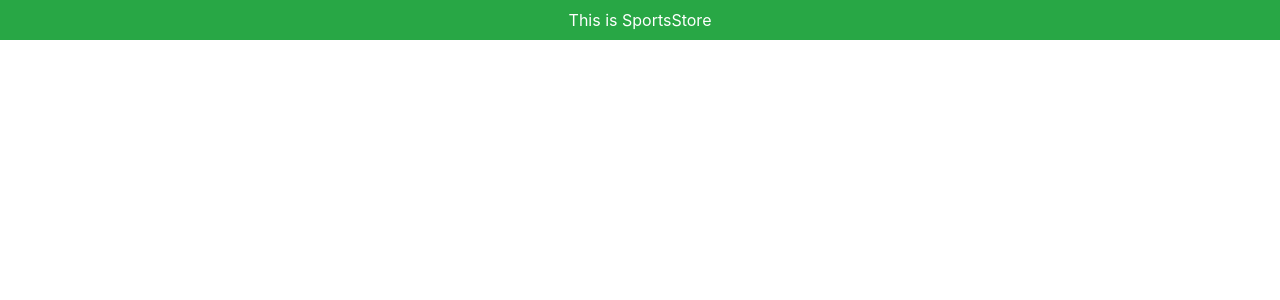
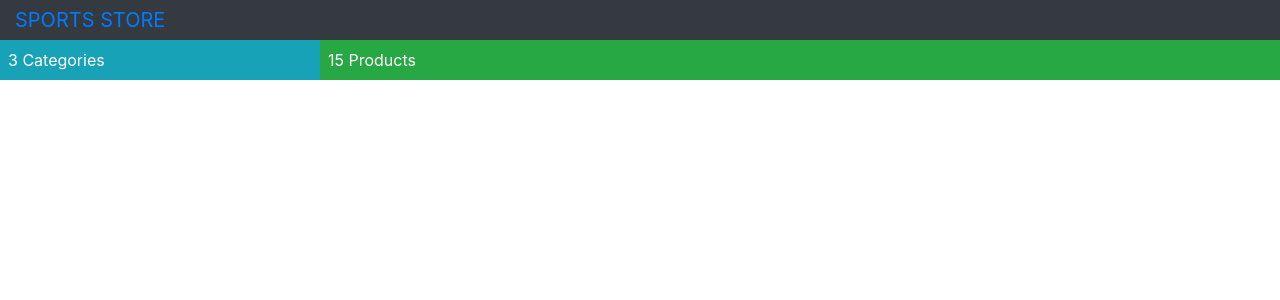
Before and after one commit to c0ff33-b34n/sports-store, an Angular app: page / in a window 1280 px wide. Shown: the top 300 px of the page. Built offline with nearby package versions, Linux system fonts and the light colour scheme.

Commit message:
Add store module, component and template

```diff
--- a/src/app/app.component.html
+++ b/src/app/app.component.html
@@ -1 +1 @@
-<div class="bg-success p-2 text-center text-white">This is SportsStore</div>
+<app-store></app-store>
--- /dev/null
+++ b/src/app/store/store.component.html
@@ -0,0 +1,15 @@
+<div class="container-fluid">
+    <div class="row">
+        <div class="col bg-dark text-white">
+            <a class="navbar-brand">SPORTS STORE</a>
+        </div>
+    </div>
+    <div class="row text-white">
+        <div class="col-3 bg-info p-2">
+            {{ categories.length }} Categories
+        </div>
+        <div class="col-9 bg-success p-2">
+            {{ products.length }} Products
+        </div>
+    </div>
+</div>
--- /dev/null
+++ b/src/app/store/store.component.ts
@@ -0,0 +1,21 @@
+import { Component, OnInit } from '@angular/core';
+import { ProductRepository } from '../model/product.repository';
+import { Product } from '../model/product.model';
+
+@Component({
+  selector: 'app-store',
+  templateUrl: './store.component.html',
+  styleUrls: ['./store.component.scss']
+})
+export class StoreComponent {
+
+  constructor(private productRepo: ProductRepository) { }
+
+  get products(): Product[] {
+    return this.productRepo.getProducts();
+  }
+
+  get categories(): string[] {
+    return this.productRepo.getCategories();
+  }
+}
--- /dev/null
+++ b/src/app/store/store.module.ts
@@ -0,0 +1,16 @@
+import { NgModule } from '@angular/core';
+import { FormsModule } from '@angular/forms';
+import { BrowserModule } from '@angular/platform-browser';
+import { ModelModule } from '../model/model.module';
+import { StoreComponent } from './store.component';
+
+
+
+@NgModule({
+  declarations: [StoreComponent],
+  imports: [
+    ModelModule, BrowserModule, FormsModule
+  ],
+  exports: [StoreComponent]
+})
+export class StoreModule { }
```
Also changed, not shown: src/app/app.module.ts (+4 -4 lines), src/app/store/store.component.scss (added).
